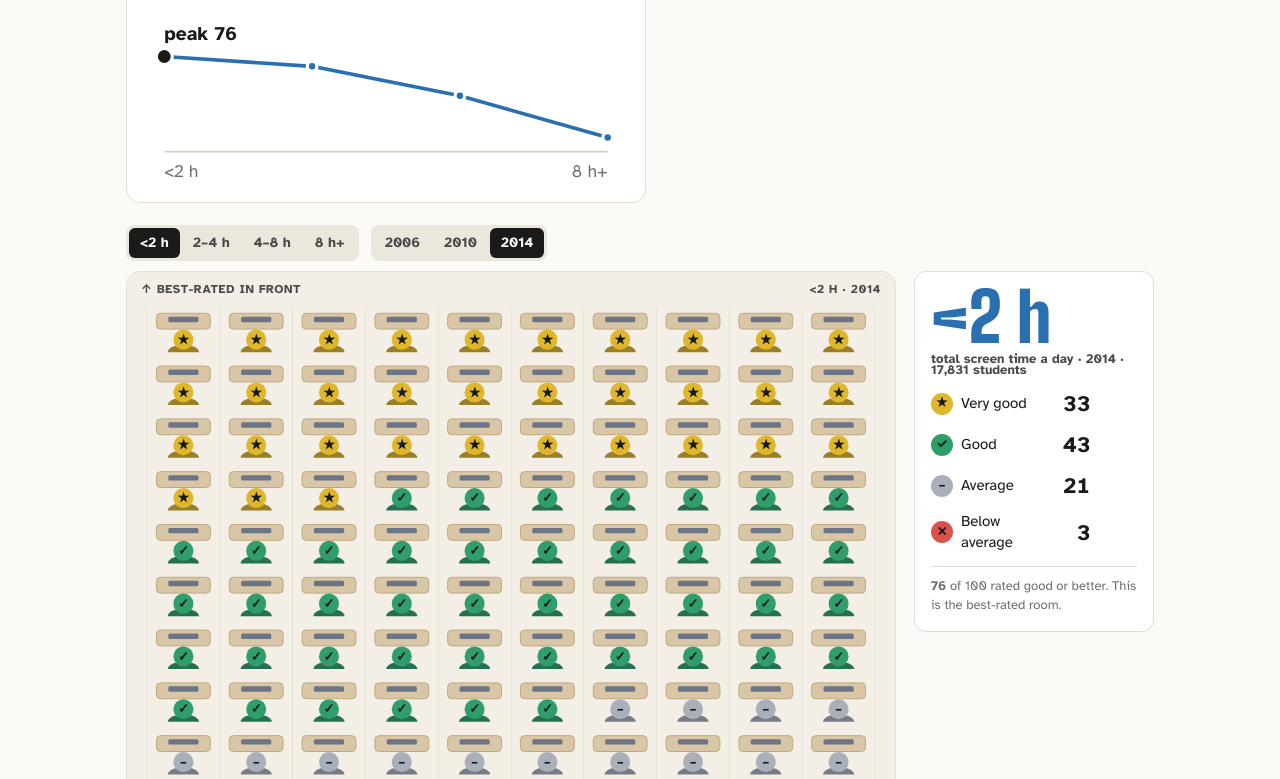
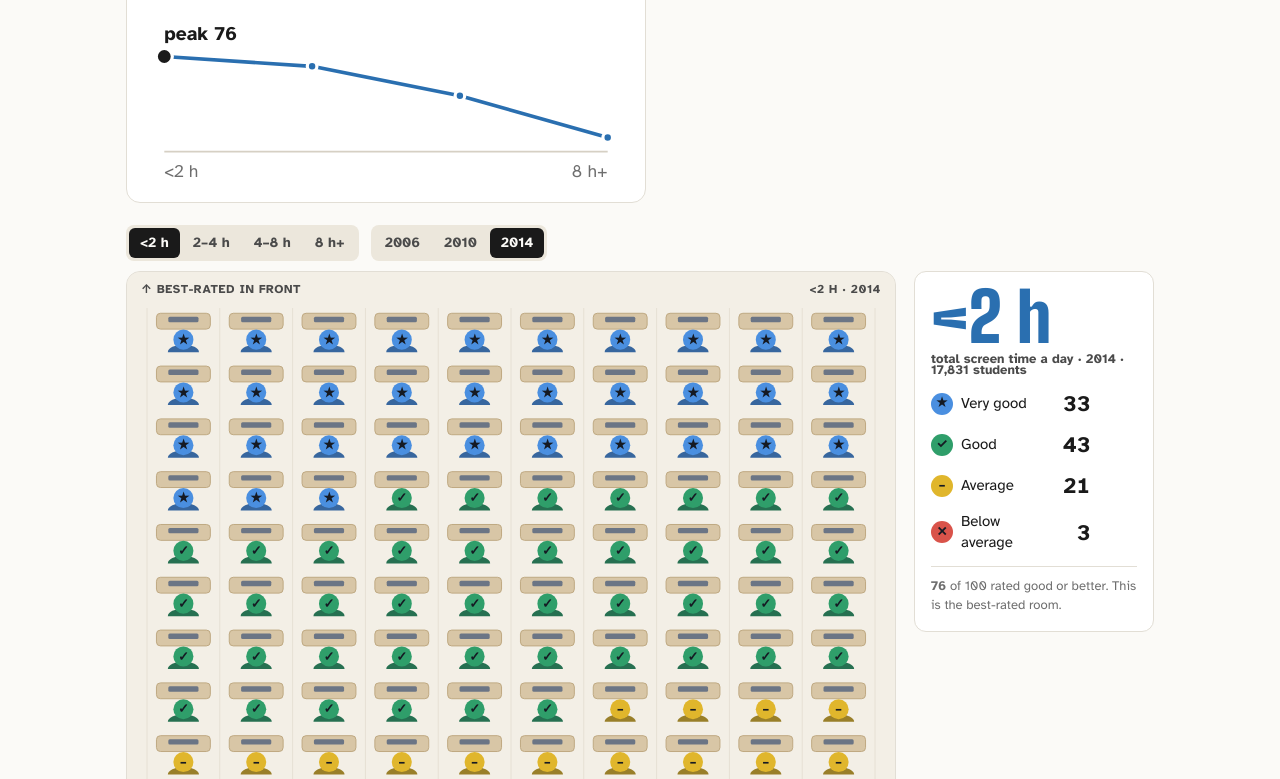
Before and after one commit to HectorRodRes/Screentime-Project, a plain HTML site: page viz/hector-room-of-100.html in a window 1280 px wide. Shown: the part 432-1211 px from the top of the page. Drawn offline with Linux system fonts and the light colour scheme.

Commit message:
Room of 100: blue = very good, green = good, yellow = average
Co-Authored-By: Claude Opus 5.5 <noreply@anthropic.com>

```diff
--- a/viz/hector-room-of-100.html
+++ b/viz/hector-room-of-100.html
@@ -12,7 +12,7 @@
   --night:#fbfaf7; --room:#f3efe6; --panel:#ffffff; --floor-line:#e6e0d4; --desk:#d8c6a6; --desk-edge:#bfa982;
   --ink:#1a1a1a; --ink-2:#4a4a4a; --muted:#6e6e6e; --line:#e2ded5;
   --glow:#2a6fb0;
-  --r1:#e0b62c; --r2:#2f9e6a; --r3:#aab0b9; --r4:#d9534a;
+  --r1:#4a8fe0; --r2:#2f9e6a; --r3:#e0b62c; --r4:#d9534a;
   --worse:#c0392b; --better:#1f8a55;
   --f-display:"Big Shoulders Display", "Arial Narrow", Impact, sans-serif;
   --f-body:"Atkinson Hyperlegible", system-ui, -apple-system, "Segoe UI", sans-serif;
```
